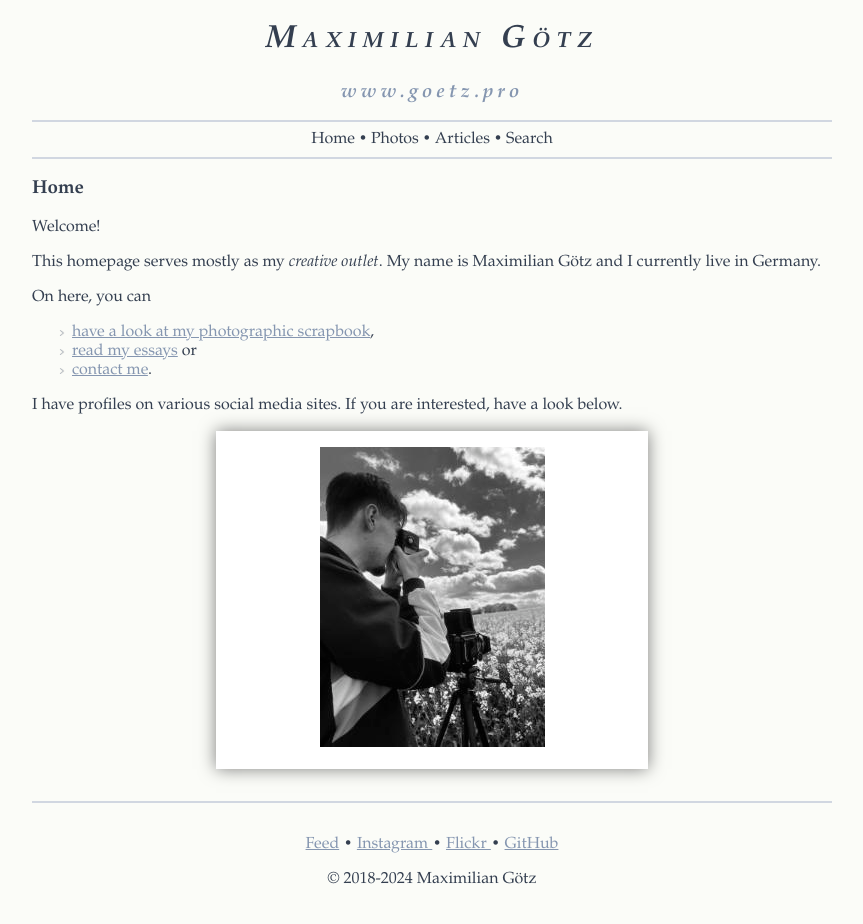
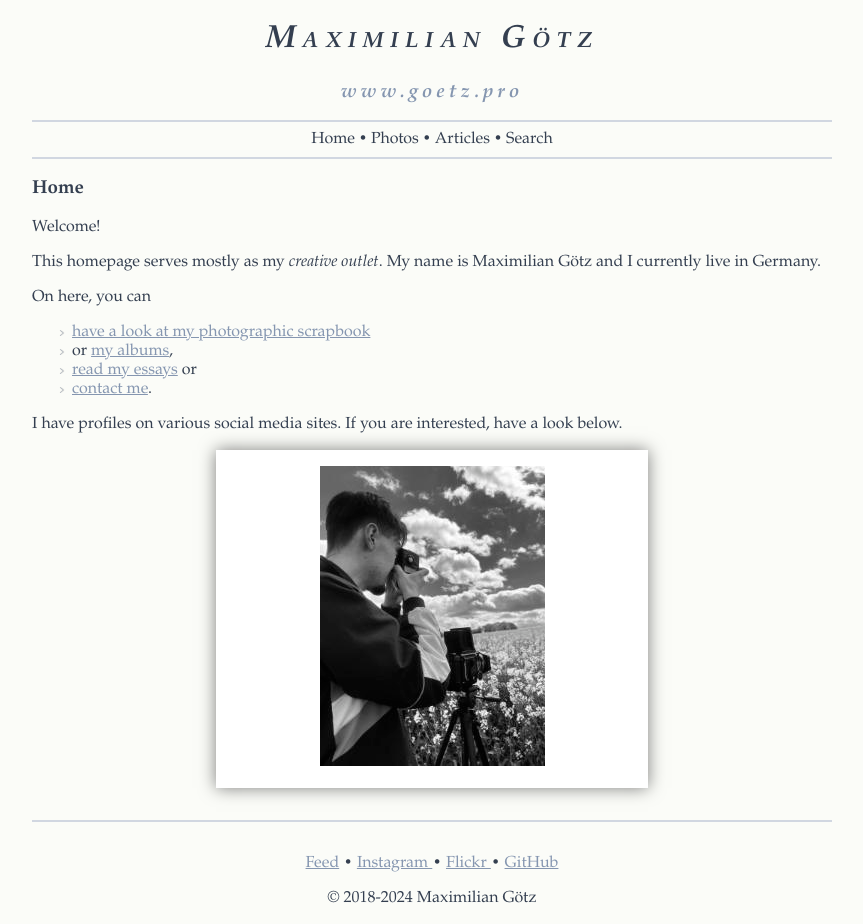
Before and after one commit to ImMaax/immaax.github.io, a Jekyll site: the page built from index.markdown, in a window 1280 px wide. Shown: the whole page, without its empty margins (208-1071 px from the left). Built offline with Jekyll 4.4.1, drawn with Linux system fonts in a browser that asks for light colours.

Commit message:
link to albums on homepage

```diff
--- a/index.markdown
+++ b/index.markdown
@@ -12,7 +12,8 @@ This homepage serves mostly as my _creative outlet_. My name is Maximilian Götz
 and I currently live in Germany.
 
 On here, you can
-- [have a look at my photographic scrapbook](/photos),
+- [have a look at my photographic scrapbook](/photos)
+- or [my albums](/photos/albums),
 - [read my essays](/articles) or
 - [contact me](javascript:Helpers.sendMessage('TWF4aW1pbGlhbiBH9nR6IDxjb250YWN0QG1heGJpdHMubmV0Pg==','Contact')).
 
```
